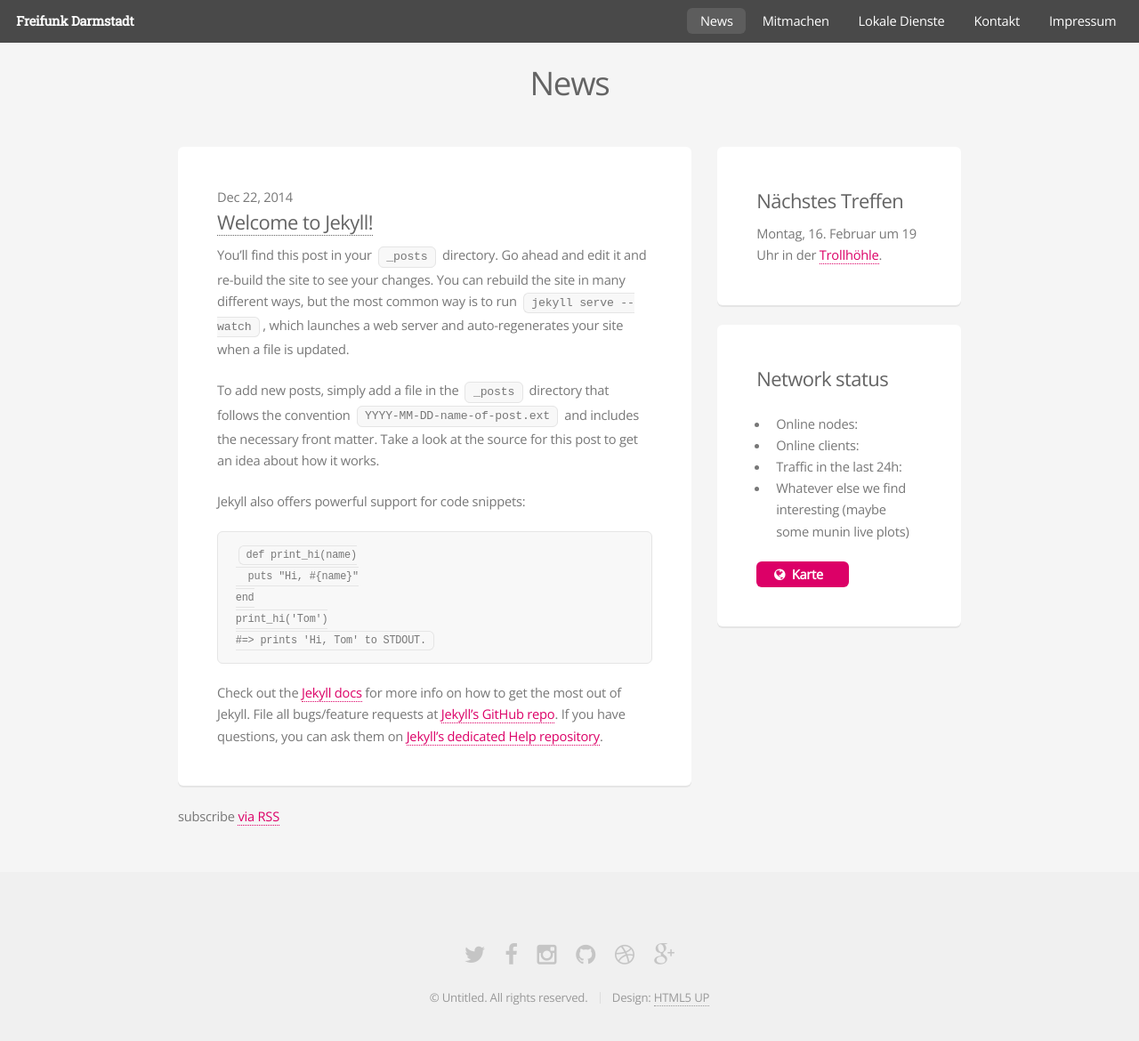
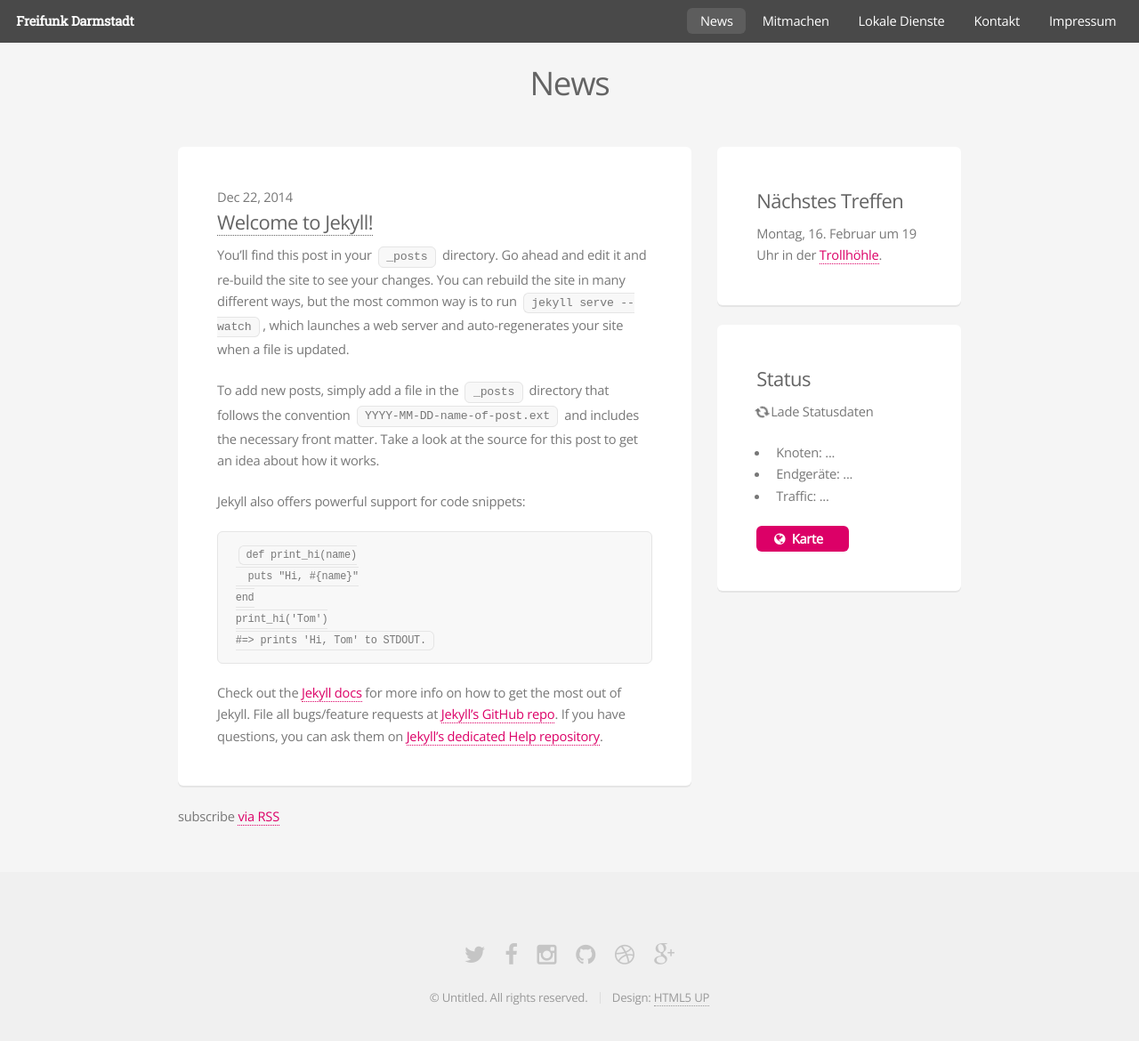
Before and after one commit to mdrenger/darmstadt.freifunk.net, a Jekyll site: the page built from pages/news.html, in a window 1280 px wide and 1216 px high. Shown: the top 1170 px of the window at 89% size. Built offline with Jekyll 4.4.1, drawn with Linux system fonts in a browser that asks for light colours.

Commit message:
News: Set up network status loading

```diff
--- /dev/null
+++ b/_includes/head-network-state.html
@@ -0,0 +1,4 @@
+{% include head.html %}
+	<script src="/js/netstate.min.js"></script>
+
+</head>
--- a/pages/news.html
+++ b/pages/news.html
@@ -9,9 +9,9 @@ top_url: /news/
 
 <!DOCTYPE html>
 <html>
-  {% include head.html %}
+  {% include head-network-state.html %}
 
-  <body>
+  <body onload="netstate_init()">
     {% include header.html %}
     <section id="main" class="container">
 		<header>
@@ -38,12 +38,12 @@ top_url: /news/
 					<p>Montag, 16. Februar um 19 Uhr in der <a href="/kontakt/#treffen">Trollhöhle</a>.</p>
 				</div>
 				<div class="box">
-					<h3>Network status</h3>
+					<h3>Status</h3>
+					<p id="net_state_loading"><i class="fa fa-refresh fa-spin"></i> Lade Statusdaten</p>
 					<ul>
-						<li> Online nodes: </li>
-						<li> Online clients: </li>
-						<li> Traffic in the last 24h:</li>
-						<li> Whatever else we find interesting (maybe some munin live plots)</li>
+						<li>Knoten: <span id="net_state_nodes">...</span></li>
+						<li>Endgeräte: <span id="net_state_clients">...</span></li>
+						<li>Traffic: <span id="net_state_traffic">...</span></li>
 					</ul>
 
 					<p><a href="/lokale-dienste/karte/" class="button special icon fa-globe">Karte</a></p>
```
Also changed, not shown: js/netstate.js (added, +24 -0 lines), js/netstate.min.js (added).
